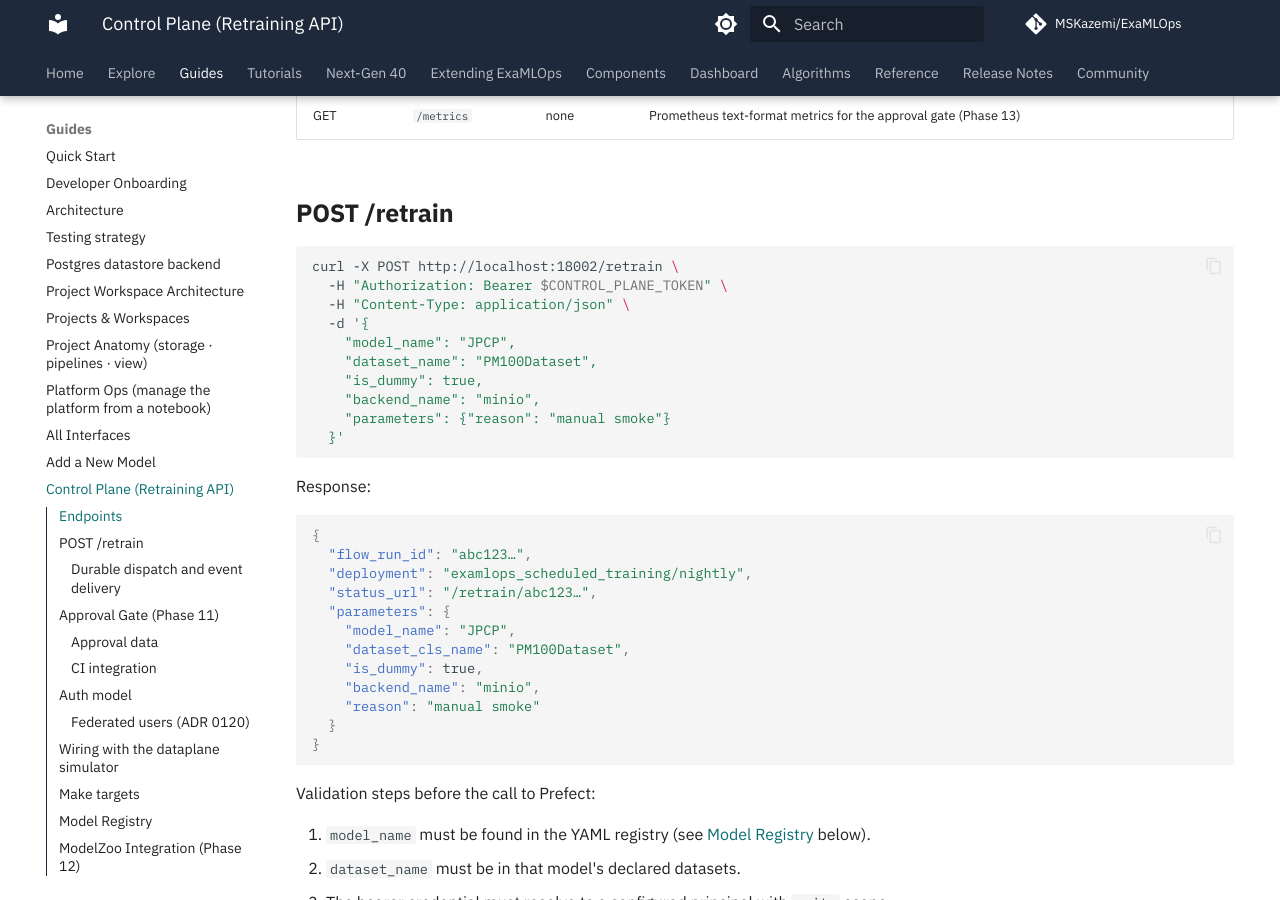
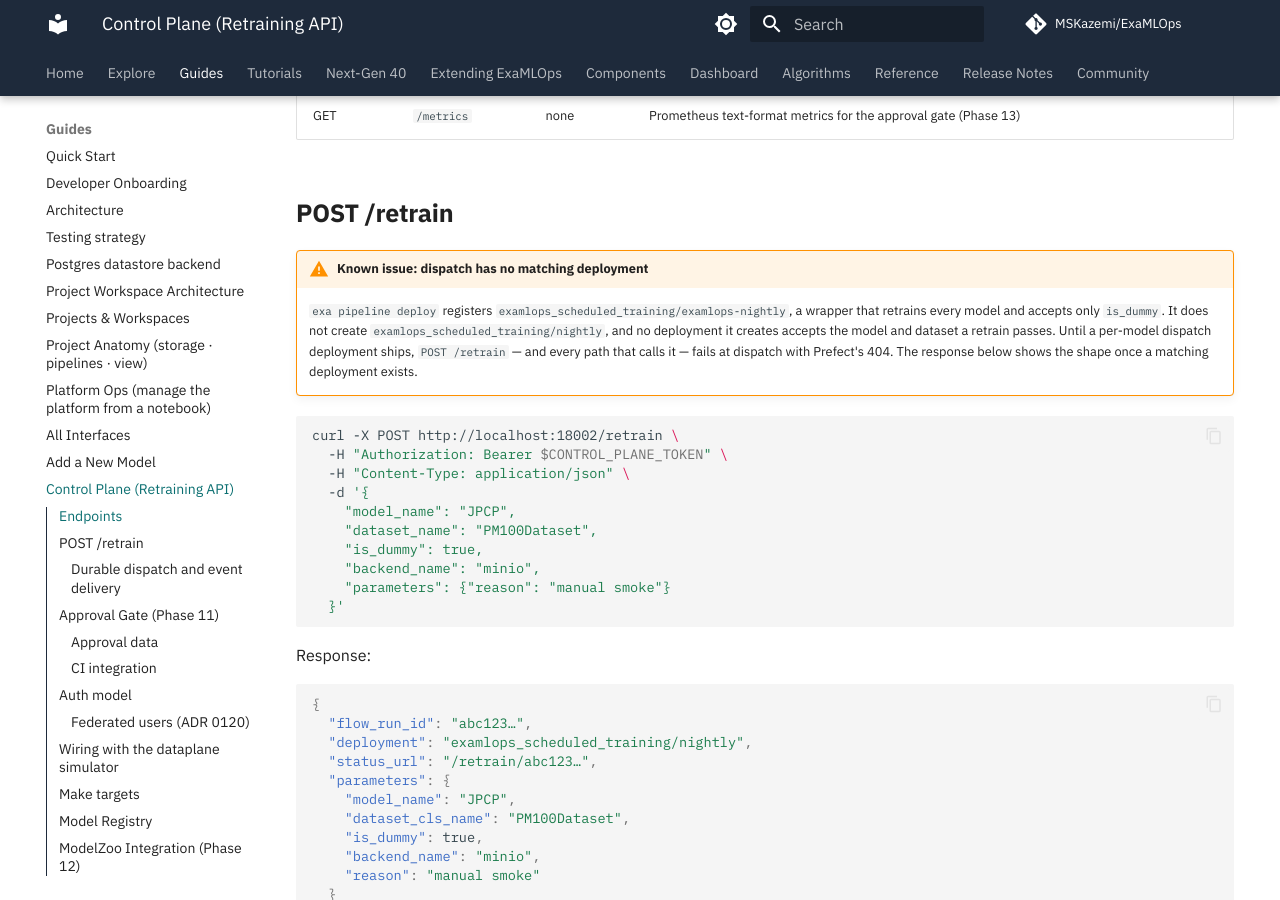
Before and after one commit to MSKazemi/ExaMLOps, an MkDocs documentation site: the page built from docs/guides/control-plane.md, in a window 1280 px wide and 900 px high, scrolled down 1457 px. Built offline with MkDocs 1.6.1 and Material for MkDocs 9.7.7, drawn with Linux system fonts in a browser that asks for light colours; nearby versions of some CDN libraries; comment, search, counter and statistics services are not loaded; some of the changed text lies outside the part shown.

Commit message:
docs(control-plane): say that dispatch has no matching Prefect deployment yet
The control-plane guide showed a successful POST /retrain against
examlops_scheduled_training/nightly, which `exa pipeline deploy` never creates: it registers
examlops_scheduled_training/examlops-nightly, which retrains every model and accepts only
is_dummy, so nothing accepts a retrain's model and dataset. The guide now carries a known-issue
warning, the PREFECT_DEPLOYMENT_NAME rows point at it, and interfaces.md names the deployment
deploy.py actually registers.

````diff
--- a/docs/guides/control-plane.md
+++ b/docs/guides/control-plane.md
@@ -30,6 +30,14 @@ uses SQLite for local development; production can select the shared Postgres sto
 | GET | `/metrics` | none | Prometheus text-format metrics for the approval gate (Phase 13) |
 
 ## POST /retrain
+
+!!! warning "Known issue: dispatch has no matching deployment"
+    `exa pipeline deploy` registers `examlops_scheduled_training/examlops-nightly`, a wrapper that
+    retrains every model and accepts only `is_dummy`. It does not create
+    `examlops_scheduled_training/nightly`, and no deployment it creates accepts the model and
+    dataset a retrain passes. Until a per-model dispatch deployment ships, `POST /retrain` — and
+    every path that calls it — fails at dispatch with Prefect's 404. The response below shows
+    the shape once a matching deployment exists.
 
 ```bash
 curl -X POST http://localhost:18002/retrain \
@@ -324,7 +332,7 @@ Postgres state backend:
 | `CONTROL_PLANE_TOKEN` | unset | Legacy `legacy/default` bearer credential with `read` + `write`; optional when the structured map is configured |
 | `CONTROL_PLANE_CREDENTIALS_JSON` | unset | Token-keyed JSON map of `principal`, `tenant`, and `scopes`; malformed input fails all bearer authentication closed |
 | `PREFECT_API_URL` | `http://localhost:14200/api` | Prefect server endpoint. `14200` is the host port the stack publishes; under compose the service sets `http://orchestrator:4200/api` itself. |
-| `PREFECT_DEPLOYMENT_NAME` | `examlops_scheduled_training/nightly` | Deployment slug `POST /retrain` schedules (must be `flow_name/deployment_name`) |
+| `PREFECT_DEPLOYMENT_NAME` | `examlops_scheduled_training/nightly` | Deployment slug `POST /retrain` schedules (must be `flow_name/deployment_name`). Known issue: `exa pipeline deploy` does not create this deployment, and none it creates accepts a retrain's `model_name` / `dataset_cls_name` — see [POST /retrain](#post-retrain) |
 | `CONTROL_PLANE_URL` | `http://control-plane:8002` | Set on the dataplane simulator so it can forward |
 | `EXAMLOPS_DB_BACKEND` | `sqlite` | Control-plane state engine: `sqlite` for local development or `postgres` for shared production state |
 | `EXAMLOPS_POSTGRES_DSN` | unset | Required when the state backend is `postgres` |
````
Also changed, not shown: docs/guides/interfaces.md (+1 -1 lines), docs/reference/env-vars.md (+1 -1 lines).
